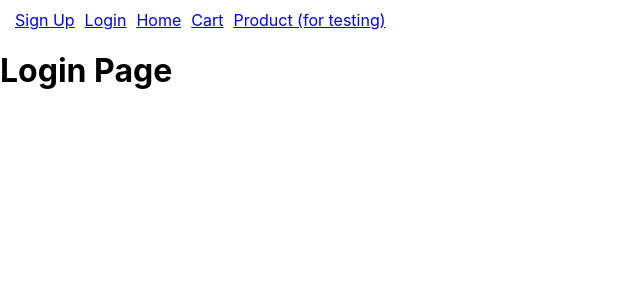
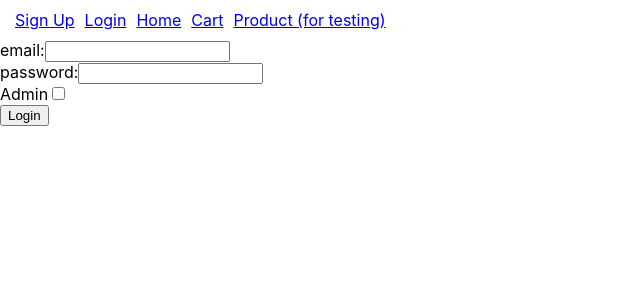
Before and after one commit to sameed-gilani/E-commerceApp-React, a React (Create React App) app in the folder ecommerce_app/: page /Login in a window 1280 px wide. Shown: the top 300 px of the page, without its empty margins (0-640 px from the left). Built offline with nearby package versions, Linux system fonts and the light colour scheme.

Commit message:
Completed logic for login and signup

```diff
--- a/ecommerce_app/src/App.js
+++ b/ecommerce_app/src/App.js
@@ -13,11 +13,13 @@ function App() {
 
     // Database to store user details
     const databaseUsers = [
-        {userID:1, name:"sameed", email:"sameed@email.com", password:"1234", address:'ABC', phoneNumber:123},
-        {userID:2, name:"abc", email:"abc@email.com", password:"1234",address:'ABC', phoneNumber:123},
-        {userID:3, name:"def", email:"def@email.com", password:"1234",address:'ABC', phoneNumber:123},
+        {userID:1, name:"sameed", email:"sameed@email.com", password:"1234", address:'ABC', phoneNumber:123, isAdmin: true},
+        {userID:2, name:"abc", email:"abc@email.com", password:"1234",address:'ABC', phoneNumber:123, isAdmin: false},
+        {userID:3, name:"def", email:"def@email.com", password:"1234",address:'ABC', phoneNumber:123, isAdmin: false},
     ];
 
+
+    // localStorage.setItem('localDB', JSON.stringify(databaseUsers));
 
     if(localStorage.getItem('localDB') === '[]'){
         localStorage.setItem('localDB', JSON.stringify(databaseUsers));
--- /dev/null
+++ b/ecommerce_app/src/helpers/createFormInputs.js
@@ -0,0 +1,59 @@
+
+export default function createInput(formFields,formik) {
+
+    let isAdminCheck = false
+
+    const fields = []
+    for (let field in formFields) {
+        if(field !== 'isAdmin'){
+            fields.push(field)
+        }else{
+            isAdminCheck = true
+        }
+    }
+
+
+    //[name,email,password]
+
+    let listId = 0
+    const listFields = []
+
+    fields.map((field) =>
+        listFields.push(
+            <div key={++listId}>
+
+                <label>{field}:</label>
+                <input value={formik.values[field]} name={field} onChange={(event) => {
+                    formik.setFieldValue(field.toString(), event.target.value)
+                }}/>
+                <label style={{color: 'red'}}>{formik.errors[field]}</label>
+
+            </div>
+        )
+    );
+
+
+    if(isAdminCheck === true){
+        return (
+            <>
+                {listFields}
+
+                <label>Admin</label>
+                <input type={"checkbox"} checked={formik.values.isAdmin} value={formik.values.isAdmin} name={'isAdmin'} onChange={(event)=>{
+                    formik.setFieldValue('isAdmin', event.target.checked)
+                }} />
+
+            </>
+        );
+    }else{
+        return (
+            <>
+                {listFields}
+
+            </>
+        );
+    }
+
+
+
+}
--- /dev/null
+++ b/ecommerce_app/src/helpers/manageLogin.js
@@ -0,0 +1,18 @@
+export default function manageLogin(submittedData, database) {
+
+    let flag = false;
+
+
+    // Checks the validity of the email and password with each object in the database
+    let matchedObj = database.filter(obj =>
+        obj.email === submittedData.email &&
+        obj.password === submittedData.password
+        && obj.isAdmin === submittedData.isAdmin);
+
+    if (matchedObj.length === 1) {
+        flag = true
+    }
+
+    return flag
+
+}
--- a/ecommerce_app/src/helpers/manageSignUp.js
+++ b/ecommerce_app/src/helpers/manageSignUp.js
@@ -11,10 +11,12 @@ export default function manageSignUp (submittedData,database){
         flag = false
     }
 
+    let newId = database[database.length-1].userID
     // If everything is valid, user gets an alert and the login page loads
     if(flag === true){
 
         const newUser = {
+            userID: ++newId,
             name: submittedData.name,
             email: submittedData.email,
             password: submittedData.password,
--- a/ecommerce_app/src/pages/login_page.js
+++ b/ecommerce_app/src/pages/login_page.js
@@ -1,8 +1,87 @@
+import {Formik} from 'formik';
+import * as Yup from 'yup';
+import {string} from "yup";
+
+import manageLogin from "../helpers/manageLogin";
+import createInput from "../helpers/createFormInputs";
 
 
-export default function LoginPage(){
+const userDatabase = JSON.parse(localStorage.getItem('localDB'))
 
-    return(
-        <h1>Login Page</h1>
+
+const getInitialValues = () => {
+
+    return {
+        email: '',
+        password: '',
+        isAdmin:false,
+    }
+
+
+}
+
+const getValidationSchema = () => {
+
+    return {
+        email: string().required().email(),
+        password: string().required(),
+
+    };
+
+}
+
+const handleFormSubmit = (values) => {
+    console.log(values)
+
+    const loginCheck = manageLogin(values,userDatabase);
+
+    if(loginCheck === true){
+        alert("Logged In")
+    }else{
+        alert("Login Failed")
+    }
+
+}
+
+
+export default function LoginPage() {
+
+    return (
+        <>
+
+            <Formik initialValues={getInitialValues()}
+                    onSubmit={handleFormSubmit}
+                    validationSchema={Yup.object().shape(getValidationSchema())}
+                    validateOnChange={false}
+            >
+
+
+                {(formik) => {
+
+
+                    return (
+                        <>
+                            <form onSubmit={(event) => {
+                                event.preventDefault()
+                                formik.handleSubmit()
+                            }}>
+
+                                {createInput(formik.initialValues, formik)}
+
+
+
+                                <br/>
+                                <button type='submit'> Login</button>
+                            </form>
+                        </>
+                    );
+                }}
+
+
+            </Formik>
+
+        </>
     );
+
+
 }
--- a/ecommerce_app/src/pages/signup_page.js
+++ b/ecommerce_app/src/pages/signup_page.js
@@ -3,6 +3,7 @@ import * as Yup from 'yup';
 import {number, string} from "yup";
 
 import manageSignUp from "../helpers/manageSignUp";
+import createInput from "../helpers/createFormInputs";
 
 
 const userDatabase = JSON.parse(localStorage.getItem('localDB'))
@@ -61,40 +62,7 @@ export default function SignupPage(){
                     validateOnChange={false}
             >
 
-
                 {(formik) => {
-                    function createInput(formFields) {
-
-                        const fields = []
-                        for (let field in formFields) {
-                            fields.push(field)
-                        }
-
-
-                        //[name,email,password]
-
-                        let listId = 0
-                        const listFields = []
-
-                        fields.map((field) =>
-                            listFields.push(
-                                <div key={++listId}>
-
-                                    <label>{field}:</label>
-                                    <input value={formik.values[field]} name={field} onChange={(event) => {
-                                        formik.setFieldValue(field.toString(), event.target.value)
-                                    }}/>
-                                    <label style={{color: 'red'}}>{formik.errors[field]}</label>
-
-                                </div>
-                            )
-                        );
-                        // console.log(listFields)
-                        return (
-                            <> {listFields} </>
-                        );
-                    }
-
 
                     return (
                         <>
@@ -103,7 +71,7 @@ export default function SignupPage(){
                                 formik.handleSubmit()
                             }}>
 
-                                {createInput(formik.initialValues)}
+                                {createInput(formik.initialValues, formik)}
 
 
                                 <button type='submit'> Sign Up!</button>
```
